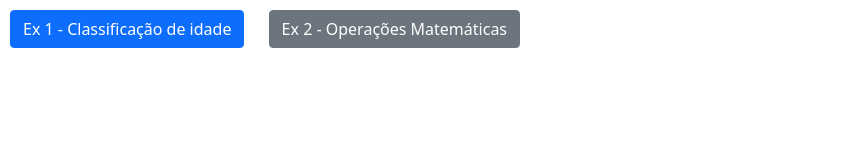
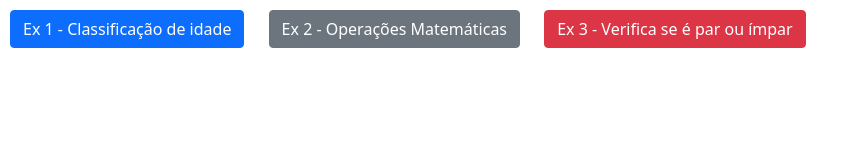
Before and after one commit to NatanVieira/M1S04, a plain HTML site: page index.htm in a window 1280 px wide. Shown: the whole page, without its empty margins (0-859 px from the left). Drawn offline with nearby package versions, Linux system fonts and the light colour scheme.

Commit message:
M1S04 - Exercicio 3

```diff
--- a/index.htm
+++ b/index.htm
@@ -16,6 +16,8 @@
     <body>
         <input type="button" class="btn btn-primary" onclick="classificaIdade()" value="Ex 1 - Classificação de idade">
         <input type="button" class="btn btn-secondary"  onclick="realizaOperacoesMatematicas()" value="Ex 2 - Operações Matemáticas">
+        <input type="button" class="btn btn-danger" onclick="parOuImpar()" value="Ex 3 - Verifica se é par ou ímpar">
+
         <script src="https://cdn.jsdelivr.net/npm/bootstrap@5.1.3/dist/js/bootstrap.bundle.min.js" integrity="sha384-ka7Sk0Gln4gmtz2MlQnikT1wXgYsOg+OMhuP+IlRH9sENBO0LRn5q+8nbTov4+1p" crossorigin="anonymous"></script>
     </body>
 </html>
--- a/script.js
+++ b/script.js
@@ -40,3 +40,9 @@ function realizaOperacoesMatematicas () {
     operacoesMatematicas(8,4,'/');
     operacoesMatematicas(4,4,'c');
 }
+
+//Exercicio 3
+function parOuImpar () {
+    let numero = prompt("Digite um numero");
+    console.log(numero % 2 === 0 ? "É par" : "É ímpar");
+}
```
